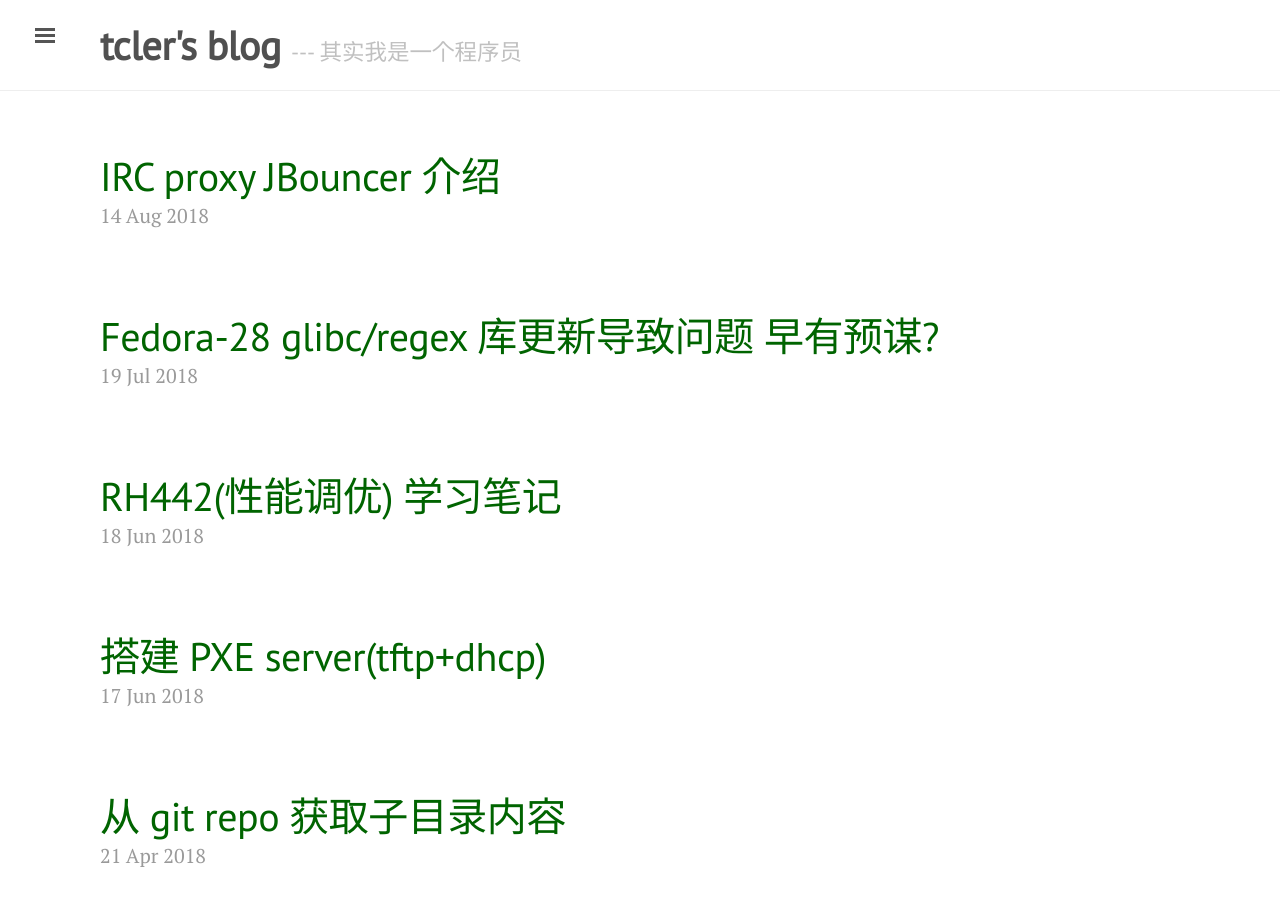
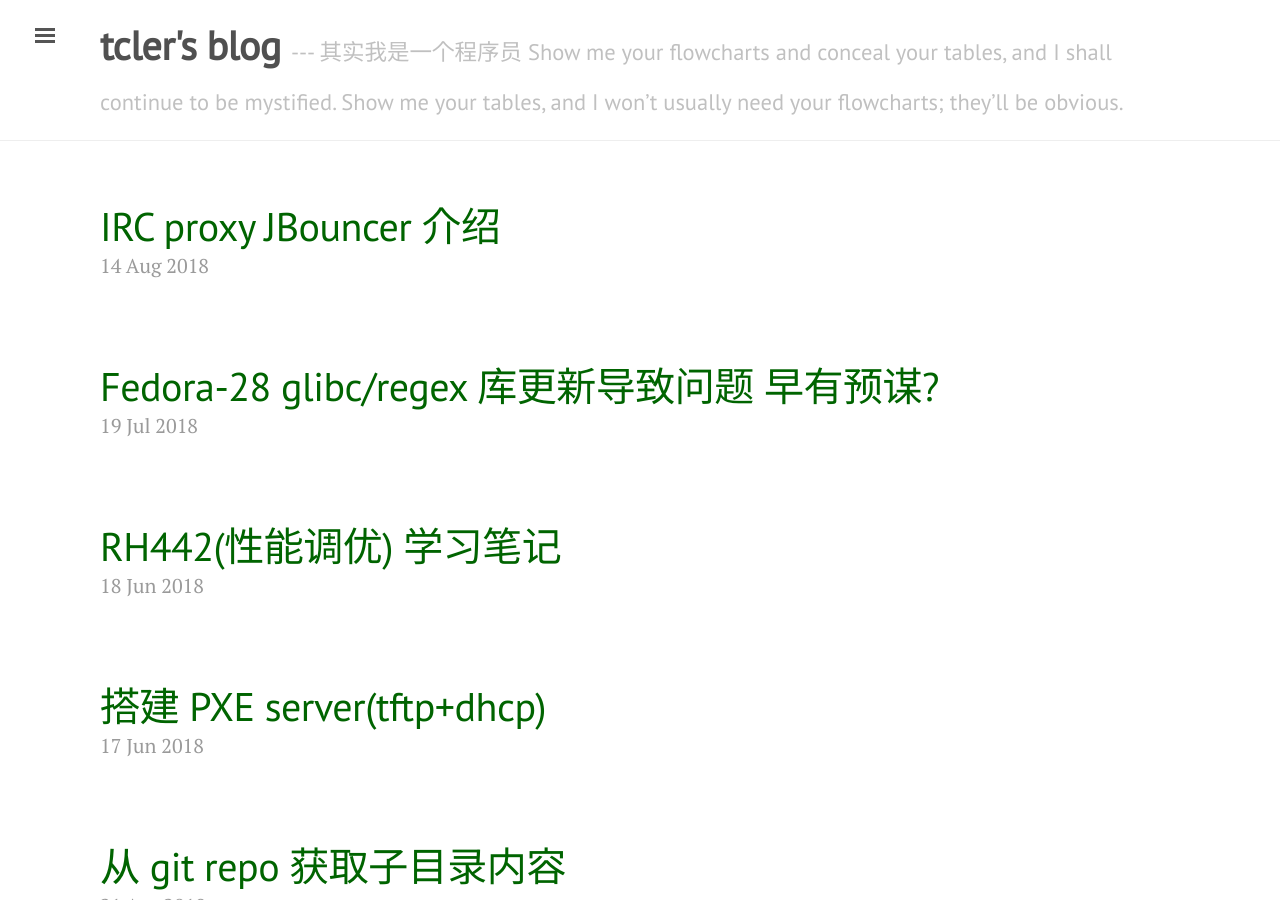
Before and after one commit to tcler/tcler.github.io, a Jekyll site: the page built from index.html, in a window 1280 px wide and 900 px high. Built offline with Jekyll 4.4.1, drawn with Linux system fonts in a browser that asks for light colours; the list of posts is cut into pages by our own code.

Commit message:
Update _config.yml

```diff
--- a/_config.yml
+++ b/_config.yml
@@ -6,7 +6,8 @@ permalink:           pretty
 
 # Setup
 title:               'tcler''s blog'
-tagline:             '--- 其实我是一个程序员'
+tagline:             '--- 其实我是一个程序员
+Show me your flowcharts and conceal your tables, and I shall continue to be mystified. Show me your tables, and I won’t usually need your flowcharts; they’ll be obvious.'
 description:         'tcler''s blog, based on <a href="http://jekyllrb.com" target="_blank">Jekyll</a> theme <a href="http://jekyllthemes.io/theme/15489219/lanyon">Lanyon</a>'
 url:                 https://tcler.github.io
 baseurl:             ''
```
